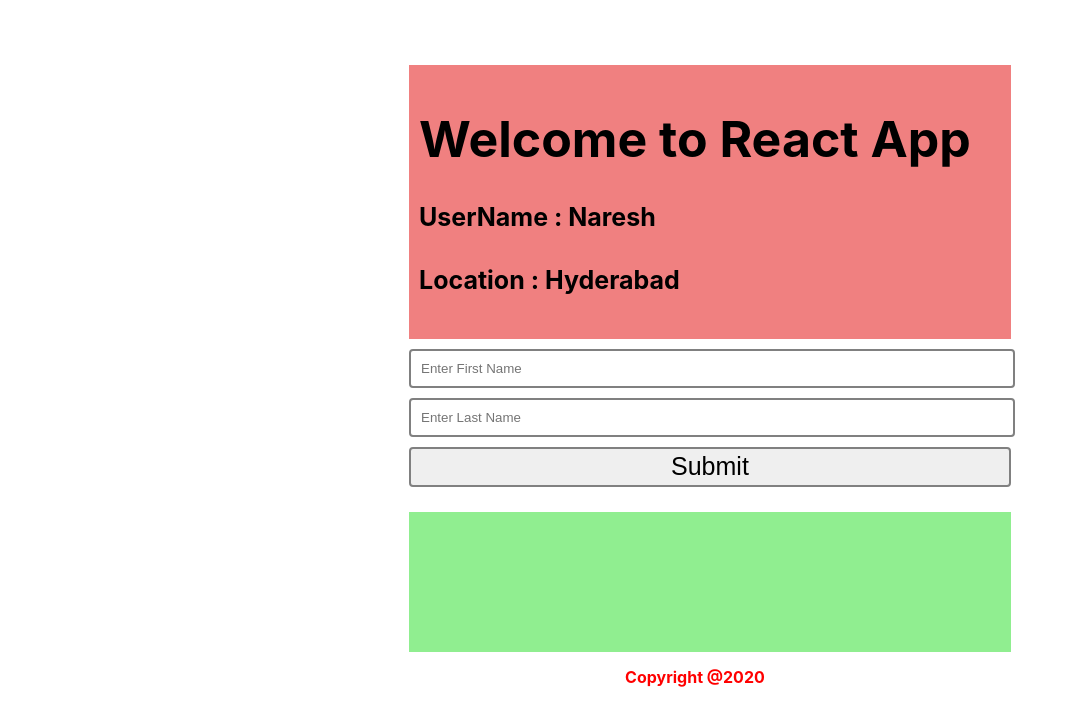
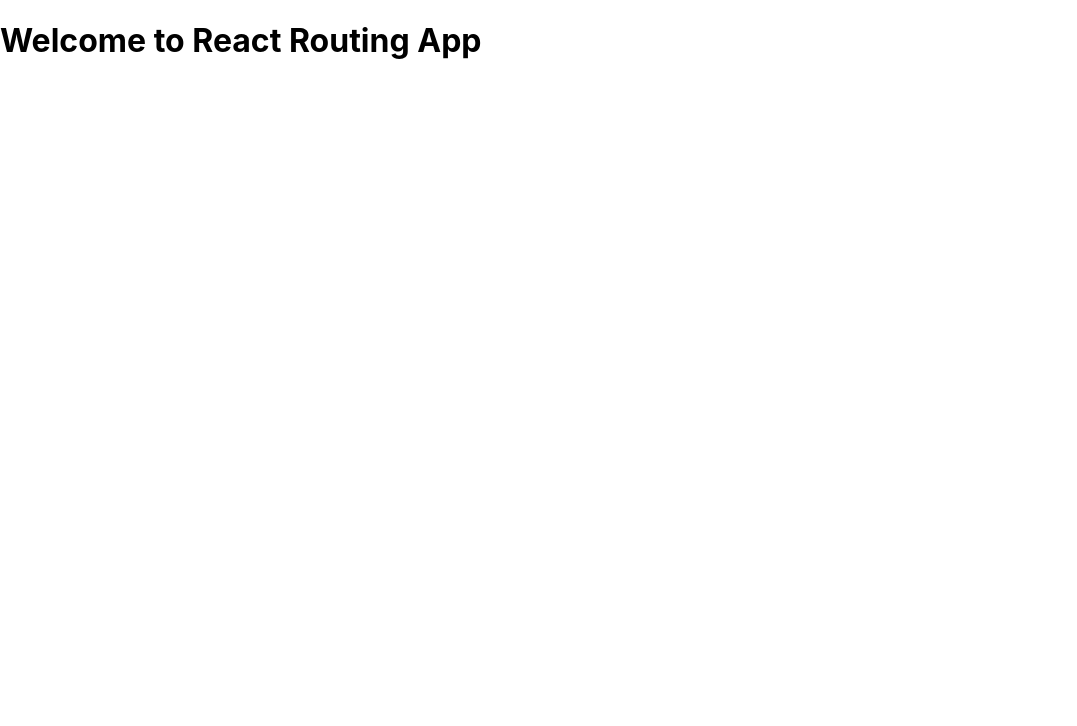
Before and after one commit to Srinivasanaresh72/CSS, a React (Create React App) app in the folder React_JS/reactapp/: page /about in a window 1280 px wide. Shown: the top 726 px of the page, without its empty margins (0-1077 px from the left). Built offline with nearby package versions, Linux system fonts and the light colour scheme.

Commit message:
added routing

```diff
--- a/React_JS/reactapp/src/App.js
+++ b/React_JS/reactapp/src/App.js
@@ -1,22 +1,10 @@
-import logo from './logo.svg';
-import './App.css';
-import AppHeader from './Components/AppHeader'
-import AppBody from './Components/AppBody'
-import AppFooter from './Components/AppFooter'
+import React from 'react'
 
-function App() {
-  const user = {
+export default function App(){
 
-    'username' : 'Naresh',
-    'location' : 'Hyderabad'
-  }
-  return (
-    <div className="App">
-      <AppHeader username={user.username} location={user.location} />
-      <AppBody />
-      <AppFooter />
-    </div>
-  );
+    return(
+
+        <h1> Welcome to React Routing App </h1>
+
+    )
 }
-
-export default App;
--- a/React_JS/reactapp/src/Components/AppBody/index.css
+++ /dev/null
@@ -1,57 +0,0 @@
-.input{
-
-    width:100%;
-    border:2px solid grey;
-    border-radius:4px;
-    padding:10px;
-    margin:5px;
-
-}
-
-.submit{
-
-    align-content:center;
-    font-size:25px;
-    text-align:center;
-    border:2px solid grey;
-    border-radius:4px;
-    width:100%;
-
-}
-
-.SubmitContainer{
-
-    align-content:center;
-    display:flex;
-    position:absolute;
-    width:100%;
-    margin:5px;
-
-
-}
-
-.result1{
-
-    margin:10px;
-    padding:10px;
-
-}
-
-.result2{
-
-    margin:10px;
-    padding:10px;
-
-}
-
-.ResultContainer{
-
-    margin:70px 5px 5px 5px;
-    padding:10px;
-    display:flex;
-    flex-direction:column;
-    align-items:center;
-    width:100%;
-    background:lightgreen;
-
-}
--- a/React_JS/reactapp/src/Components/AppBody/index.js
+++ /dev/null
@@ -1,58 +0,0 @@
-import React, {Component } from 'react'
-import './index.css'
-
-export default class AppBody extends Component{
-
-    constructor(props){
-
-        super(props);
-        this.state = {
-
-            'firstname' : '',
-            'lastname' : '',
-            'result' : ''
-
-        }
-    }
-
-    handleInputChange = (e) =>{
-
-        const target = e.target;
-        const name = target.name;
-        const value = target.value;
-        this.setState({
-
-            [name] : value
-        })
-        console.log(this.state.firstname);
-        console.log(this.state.lastname);
-    }
-
-    onSubmit = (e) => {
-
-        const result = parseInt(this.state.firstname) + parseInt(this.state.lastname);
-        this.setState({
-
-            result: result
-        })
-    }
-
-    render(){
-        return(
-
-            <div cclassName="AppBody">
-                <input className="input" type="text" name = "firstname" onChange = {this.handleInputChange} value = {this.state.firstname} placeholder = "Enter First Name" /> <br />
-                <input type="text" className="input" name = "lastname" onChange = {this.handleInputChange} value = {this.state.lastname} placeholder = "Enter Last Name" /> <br />
-                <div className="SubmitContainer">
-                     <button className="submit" onClick = {this.onSubmit} > Submit </button> <br/><br />
-                </div>
-                <div className="ResultContainer">
-                     <h4 className="result1"> {this.state.firstname} {this.state.lastname} </h4> <br /><br />
-                     <h4 className="result2"> {this.state.result} </h4>
-                </div>
-
-
-            </div>
-        )
-    }
-}
--- a/React_JS/reactapp/src/Components/AppFooter/index.css
+++ /dev/null
@@ -1,8 +0,0 @@
-.footer{
-
-    align-content:center;
-    text-align:center;
-    color:red;
-    margin:10px;
-    padding:5px;
-}
--- a/React_JS/reactapp/src/Components/AppFooter/index.js
+++ /dev/null
@@ -1,9 +0,0 @@
-import React from 'react'
-import './index.css'
-
-export default function AppFooter(){
-
-    return(
-        <h4 className="footer"> Copyright @2020 </h4>
-    )
-}
--- a/React_JS/reactapp/src/Components/AppHeader/index.css
+++ /dev/null
@@ -1,9 +0,0 @@
-.AppHeader{
-
-    background:lightcoral;
-    font-size:25px;
-    padding:10px;
-    margin:5px;
-    width:100%;
-
-}
--- a/React_JS/reactapp/src/Components/AppHeader/index.js
+++ /dev/null
@@ -1,14 +0,0 @@
-import React from 'react'
-import './index.css'
-
-export default function AppHeader(props){
-
-    return(
-        <div className="AppHeader">
-            <h1 className="header"> Welcome to React App </h1>
-            <h4> UserName : {props.username} </h4>
-            <h4> Location : {props.location} </h4>
-        </div>
-
-    )
-}
--- a/React_JS/reactapp/src/index.js
+++ b/React_JS/reactapp/src/index.js
@@ -2,12 +2,13 @@ import React from 'react';
 import ReactDOM from 'react-dom';
 import './index.css';
 import App from './App';
+import {BrowserRouter as Router} from 'react-router-dom'
 import reportWebVitals from './reportWebVitals';
 
 ReactDOM.render(
-  <React.StrictMode>
+  <Router>
     <App />
-  </React.StrictMode>,
+  </Router>,
   document.getElementById('root')
 );
 
```
Also changed, not shown: React_JS/reactapp/src/Components/About/index.js (added, +11 -0 lines), React_JS/reactapp/src/Components/Contact/index.js (added, +11 -0 lines), React_JS/reactapp/src/Components/Photos/index.js (added, +11 -0 lines), React_JS/reactapp/src/Router.js (added, +24 -0 lines).
